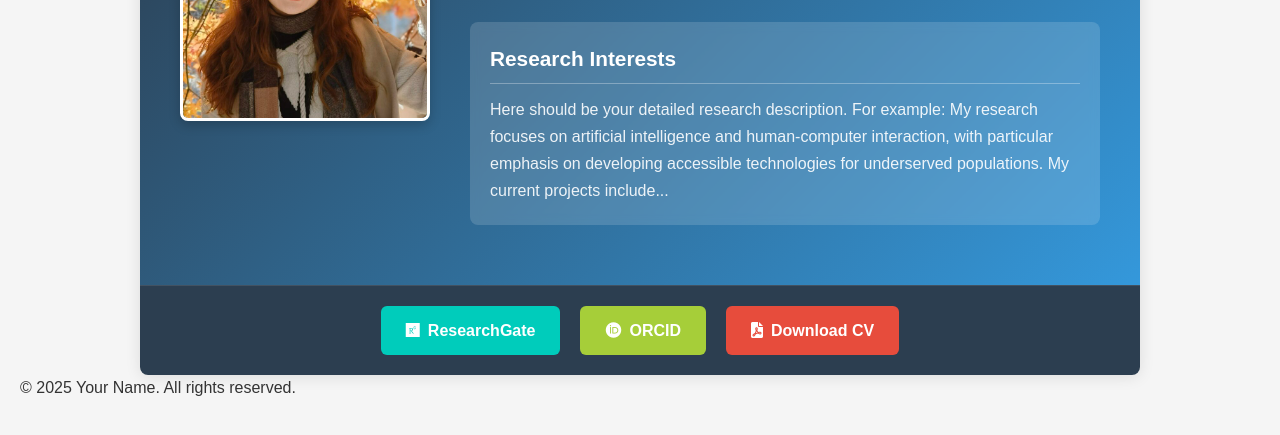
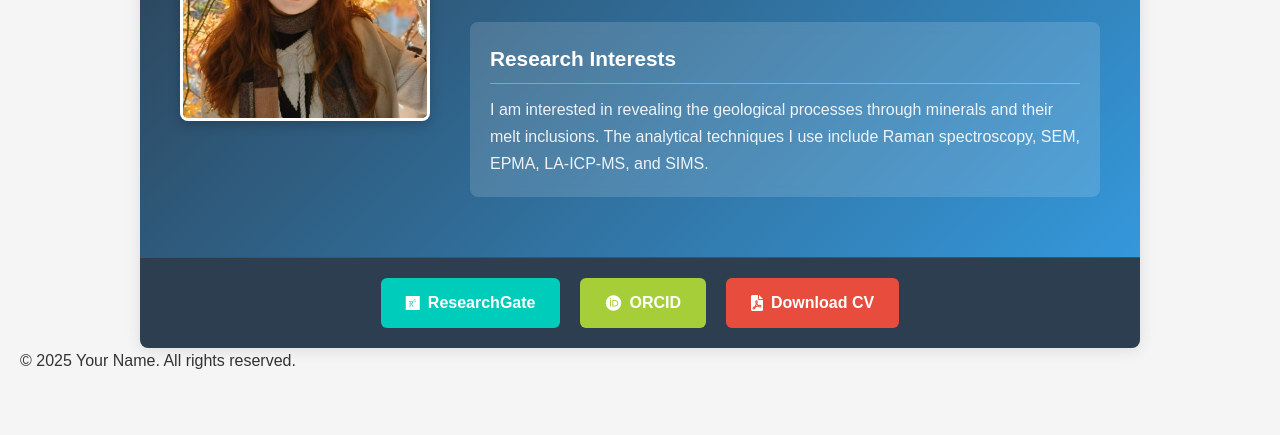
Before and after one commit to Huili97-zhang/Huili-Zhang, a plain HTML site: page index.html in a window 1280 px wide. Shown: the part 189-624 px from the top of the page. Drawn offline with Linux system fonts and the light colour scheme.

Commit message:
Update index.html

```diff
--- a/index.html
+++ b/index.html
@@ -22,7 +22,7 @@
 
                 <div class="research-summary">
                     <h3>Research Interests</h3>
-                    <p>Here should be your detailed research description. For example: My research focuses on artificial intelligence and human-computer interaction, with particular emphasis on developing accessible technologies for underserved populations. My current projects include...</p >
+                    <p>I am interested in revealing the geological processes through minerals and their melt inclusions. The analytical techniques I use include Raman spectroscopy, SEM, EPMA, LA-ICP-MS, and SIMS.</p >
                 </div>
             </div>
         </section>
```
